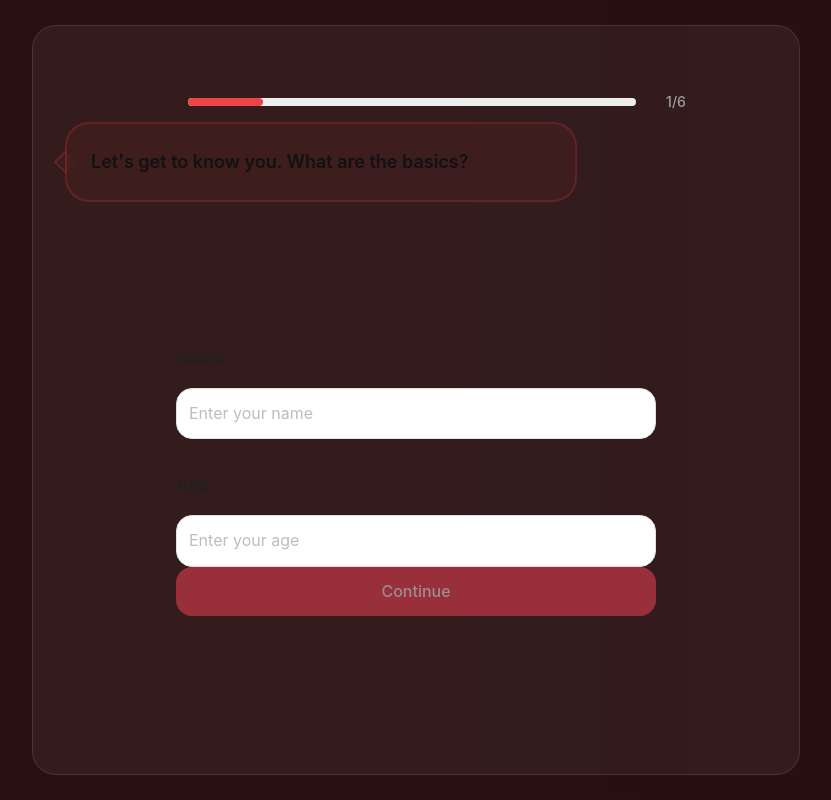
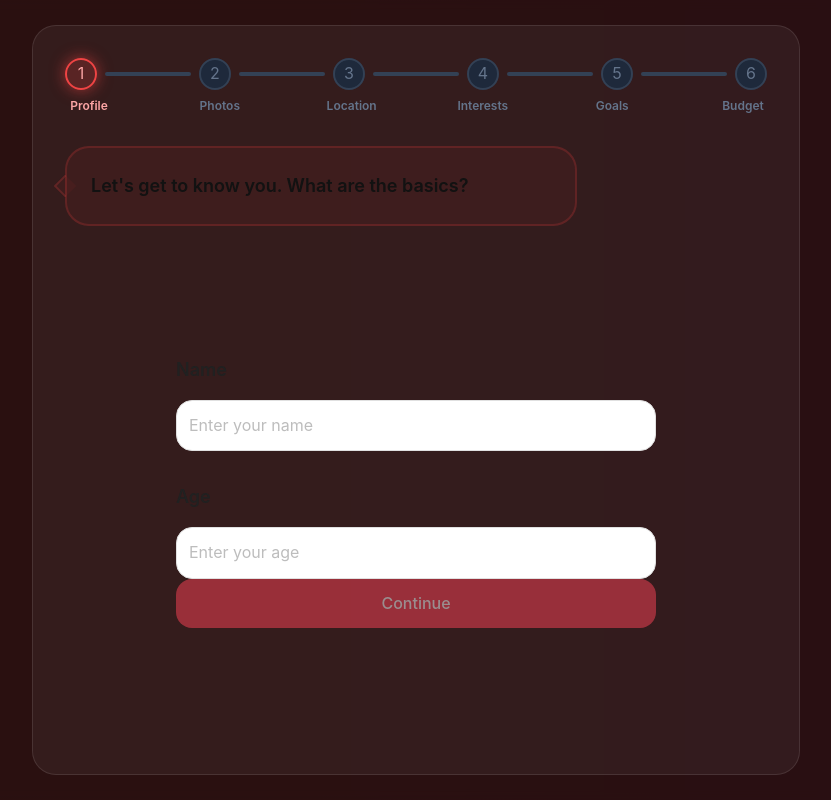
Before and after one commit to KaziAmin110/Locale, a Next.js app in the folder frontend/: page /onboarding in a window 1280 px wide. Shown: the whole page, without its empty margins (224-1055 px from the left). Built offline with nearby package versions, Linux system fonts and the light colour scheme.

Commit message:
Update ProgressBar.tsx

```diff
--- a/frontend/src/app/onboarding/components/ProgressBar.tsx
+++ b/frontend/src/app/onboarding/components/ProgressBar.tsx
@@ -1,34 +1,69 @@
-import { ChevronLeft } from "lucide-react";
+import React from "react"; // <-- Add this import statement
 
-const ProgressBar = ({
-  currentStep,
-  setCurrentStep,
-}: {
-  currentStep: number;
-  setCurrentStep: (step: number) => void;
-}) => {
-  const progress = (currentStep / 6) * 100;
+const ProgressBar = ({ currentStep }: { currentStep: number }) => {
+  const steps = ["Profile", "Photos", "Location", "Interests", "Goals", "Budget"];
 
   return (
-    <div className="flex w-full gap-4 justify-center items-center mt-6 px-4">
-      <button
-        onClick={() => setCurrentStep(Math.max(currentStep - 1, 1))}
-        className={`p-2 rounded-full hover:bg-gray-100 transition-colors ${
-          currentStep === 1 ? "invisible" : ""
-        }`}
-      >
-        <ChevronLeft className="text-gray-600" size={24} />
-      </button>
+    <div className="w-full mb-8">
+      {/* ROW 1: Visual track with circles and lines */}
+      <div className="flex items-center">
+        {steps.map((_step, index) => {
+          const stepIndex = index + 1;
+          const isActive = currentStep === stepIndex;
+          const isCompleted = currentStep > stepIndex;
 
-      <div className="flex-1 max-w-md h-2 bg-gray-200 rounded-full overflow-hidden">
-        <div
-          className="h-full bg-red-500 rounded-full transition-all duration-300 ease-out"
-          style={{ width: `${progress}%` }}
-        />
+          return (
+            <React.Fragment key={index}>
+              {/* Circle Node */}
+              <div
+                className={`w-8 h-8 rounded-full border-2 flex items-center justify-center transition-all duration-300 flex-shrink-0 ${
+                  isActive
+                    ? "border-red-500 bg-red-500/20 shadow-[0_0_15px_rgba(239,68,68,0.6)]"
+                    : isCompleted
+                    ? "border-red-400 bg-red-400/10"
+                    : "border-slate-700 bg-slate-800"
+                }`}
+              >
+                {isCompleted ? (
+                  <svg className="w-4 h-4 text-red-400" fill="none" viewBox="0 0 24 24" stroke="currentColor">
+                    <path strokeLinecap="round" strokeLinejoin="round" strokeWidth={3} d="M5 13l4 4L19 7" />
+                  </svg>
+                ) : (
+                  <span className={`${isActive ? 'text-red-300' : 'text-slate-500'}`}>{stepIndex}</span>
+                )}
+              </div>
+
+              {/* Connecting Line */}
+              {index < steps.length - 1 && (
+                <div className={`flex-1 h-1 rounded-full transition-colors duration-500 mx-2 ${isCompleted ? 'bg-red-500/50' : 'bg-slate-700'}`} />
+              )}
+            </React.Fragment>
+          );
+        })}
       </div>
 
-      <div className="text-sm font-medium text-gray-500 min-w-[3rem] text-center">
-        {currentStep}/6
+      {/* ROW 2: Text Labels */}
+      <div className="flex justify-between mt-2">
+        {steps.map((step, index) => {
+          const stepIndex = index + 1;
+          const isActive = currentStep === stepIndex;
+          const isCompleted = currentStep > stepIndex;
+
+          return (
+            <span
+              key={step}
+              className={`text-xs font-semibold transition-colors w-12 text-center ${
+                isActive
+                  ? 'text-red-300'
+                  : isCompleted
+                  ? 'text-slate-200'
+                  : 'text-slate-500'
+              }`}
+            >
+              {step}
+            </span>
+          );
+        })}
       </div>
     </div>
   );
```
